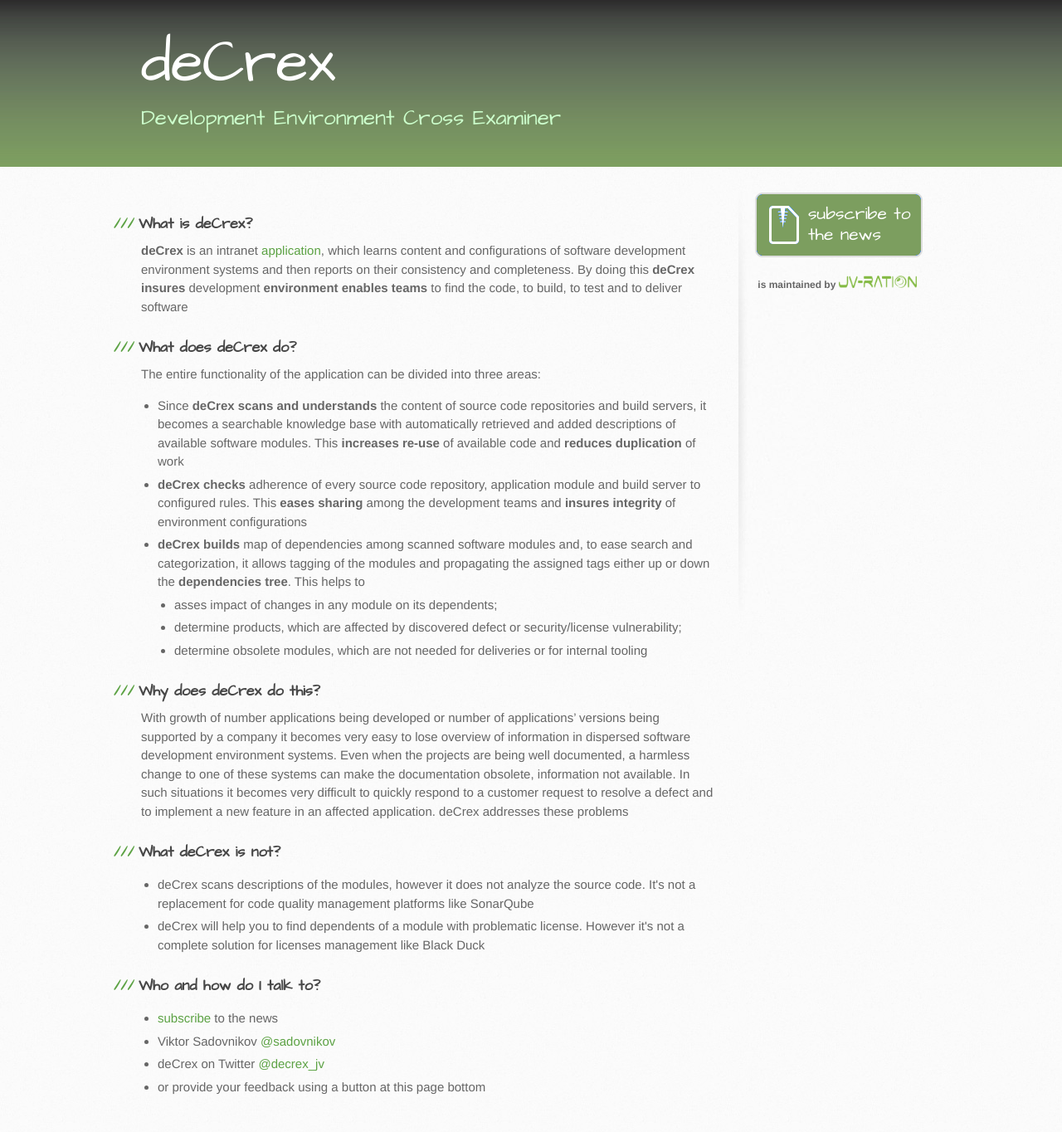
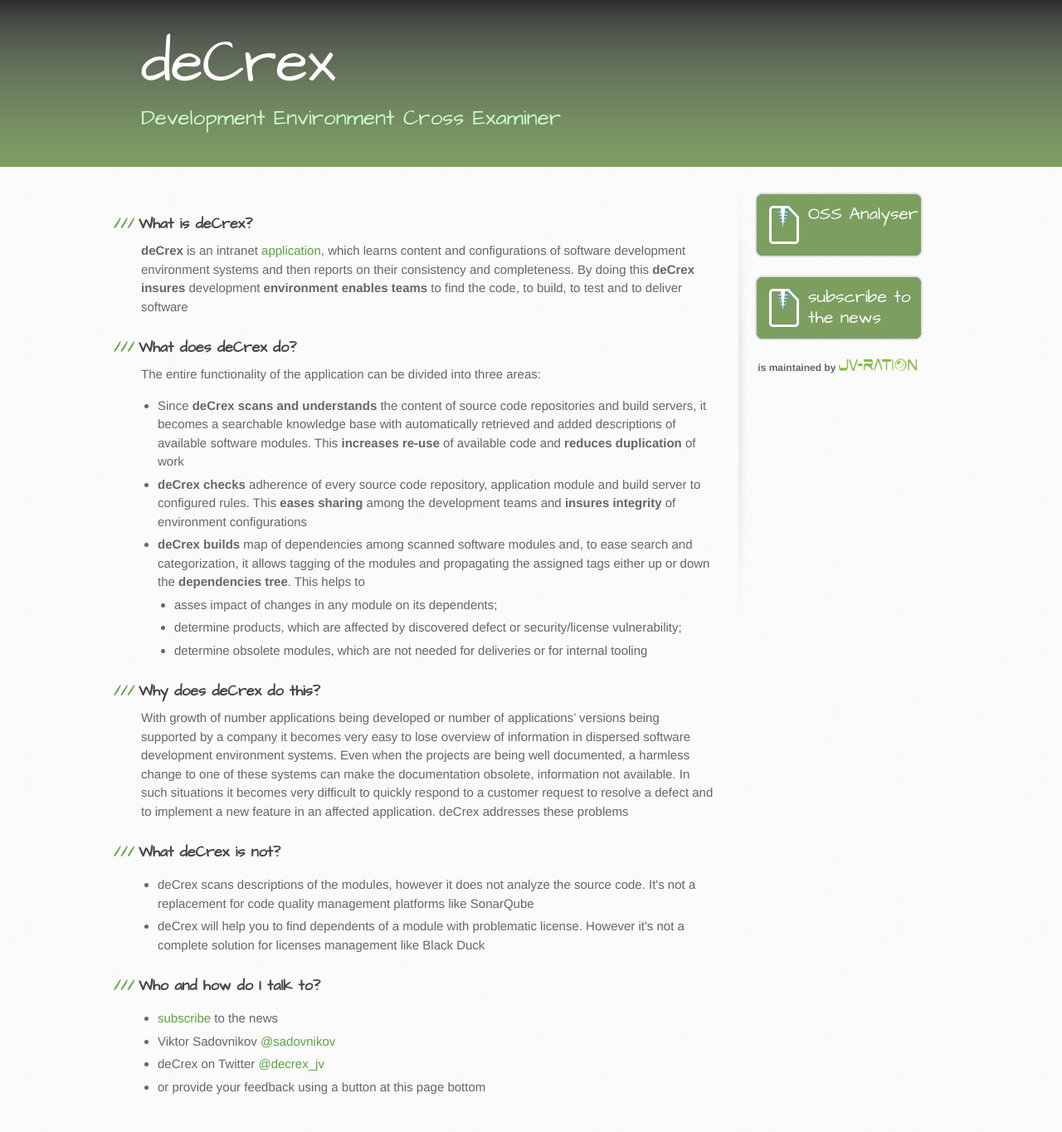
Before and after one commit to JV-ration/deCrex, a Jekyll site: the page built from index.html, in a window 1280 px wide. Shown: the whole page at 83% size. Built offline with Jekyll 4.4.1, drawn with Linux system fonts in a browser that asks for light colours; Markdown is read by kramdown in place of the engine named in the settings.

Commit message:
Update default.html

```diff
--- a/_layouts/default.html
+++ b/_layouts/default.html
@@ -43,6 +43,9 @@
 
         <aside id="sidebar">
 
+            <a href="https://ossa.jv-ration.com/home" class="button button2l">
+                OSS Analyser
+            </a>
             <a href="{{site.baseurl}}/subscribe.html" class="button button2l">
                 subscribe to the news
             </a>
```
